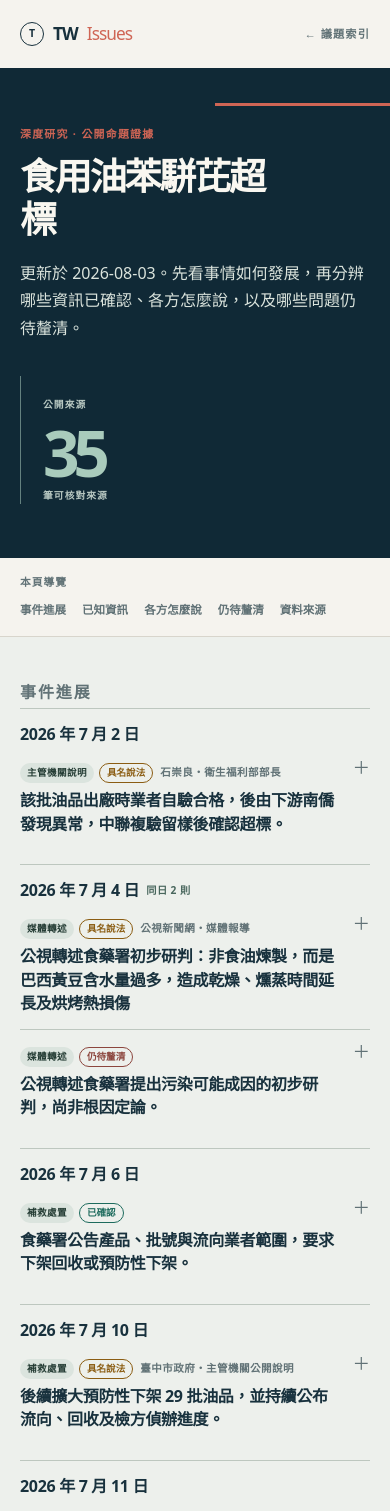
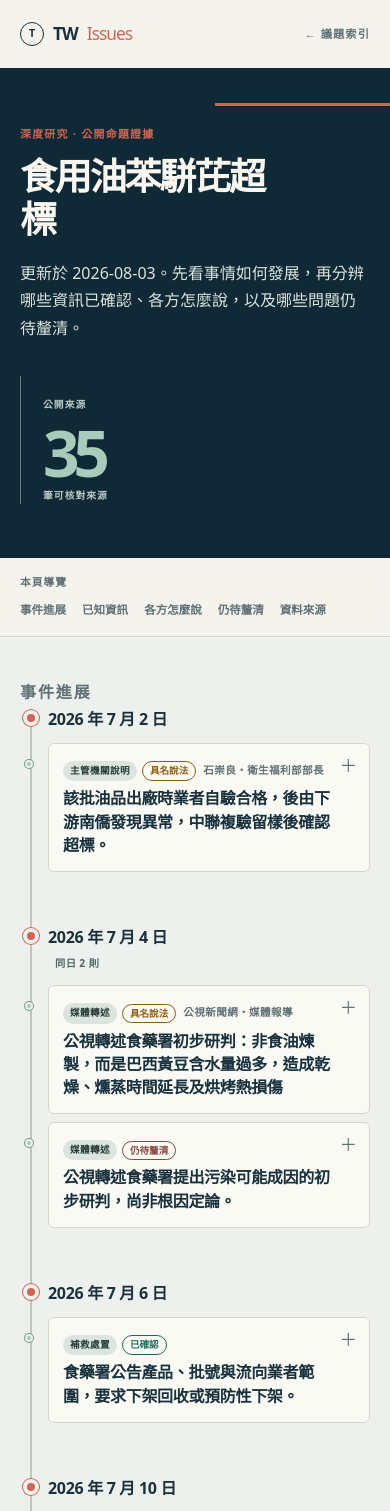
Before and after one commit to bangyuwen/tw-issues, a Next.js app: page /topics/benzopyrene-food-safety in a window 390 px wide. Shown: the top 1511 px of the page. Built offline with nearby package versions, Linux system fonts and the light colour scheme.

Commit message:
feat: render event progress as timeline (#4)

```diff
--- a/app/globals.css
+++ b/app/globals.css
@@ -107,3 +107,49 @@ body { margin:0; background:var(--paper); color:var(--ink); font-family:"Noto Sa
   .event-disclosure[open] .event-disclosure-action::before { content:"−"; }
   .event-summary-title { max-width:none; }
 }
+
+/* Make event progress read as a real date-to-event timeline. */
+.event-timeline { position:relative; }
+.event-timeline::before { content:""; position:absolute; top:9px; bottom:42px; left:154px; width:2px; background:#bdc7bf; }
+.event-date-group { position:relative; display:grid; grid-template-columns:140px minmax(0,1fr); gap:28px; padding:0 0 42px; border:0; }
+.event-date-group + .event-date-group { padding-top:28px; }
+.event-date-heading { grid-column:1; align-self:start; display:block; padding-top:5px; }
+.event-date-heading time { font-size:.9rem; }
+.event-date-multiple-label { display:block; margin-top:7px; }
+.event-date-events { grid-column:2; }
+.event-date-group::before { content:""; position:absolute; z-index:1; top:4px; left:143px; width:20px; height:20px; border:5px solid #edf0ec; border-radius:50%; background:var(--coral); box-shadow:0 0 0 1px var(--coral); }
+.event-date-group + .event-date-group::before { top:32px; }
+.event-disclosure { position:relative; }
+.event-disclosure::before { content:""; position:absolute; z-index:1; top:24px; left:-19px; width:10px; height:10px; border:3px solid #edf0ec; border-radius:50%; background:var(--mint); box-shadow:0 0 0 1px #75998a; }
+.event-disclosure + .event-disclosure { margin-top:10px; border-top:0; }
+.event-disclosure>summary { padding:16px 52px 16px 18px; border:1px solid #d8d5cc; border-radius:6px; background:rgba(255,254,250,.72); }
+.event-disclosure>summary:hover { border-color:#a9cbbc; background:var(--paper-white); }
+.event-disclosure-action { top:16px; right:16px; }
+.event-disclosure-body { padding:2px 0 8px; }
+
+@media (min-width:801px) and (max-width:1100px) {
+  .event-timeline::before { left:132px; }
+  .event-date-group { grid-template-columns:120px minmax(0,1fr); gap:24px; }
+  .event-date-group::before { left:121px; }
+  .event-date-group + .event-date-group::before { top:32px; }
+  .event-disclosure::before { left:-17px; }
+  .event-disclosure>summary { padding:14px 42px 14px 14px; }
+  .event-disclosure-action { top:14px; right:14px; }
+}
+
+@media (max-width:800px) {
+  .event-timeline { padding-left:28px; }
+  .event-timeline::before { top:7px; bottom:24px; left:10px; }
+  .event-date-group { display:block; padding:0 0 28px; }
+  .event-date-group + .event-date-group { padding-top:26px; }
+  .event-date-heading { padding:0 0 12px; }
+  .event-date-heading time { font-size:1rem; }
+  .event-date-multiple-label { display:inline; margin:0 0 0 7px; }
+  .event-date-events { grid-column:auto; }
+  .event-date-group::before { top:2px; left:-25px; width:16px; height:16px; border-width:4px; }
+  .event-date-group + .event-date-group::before { top:28px; }
+  .event-disclosure::before { top:17px; left:-23px; width:8px; height:8px; border-width:2px; }
+  .event-disclosure + .event-disclosure { margin-top:8px; }
+  .event-disclosure>summary { padding:12px 32px 14px 14px; }
+  .event-disclosure-action { top:13px; right:12px; }
+}
```
